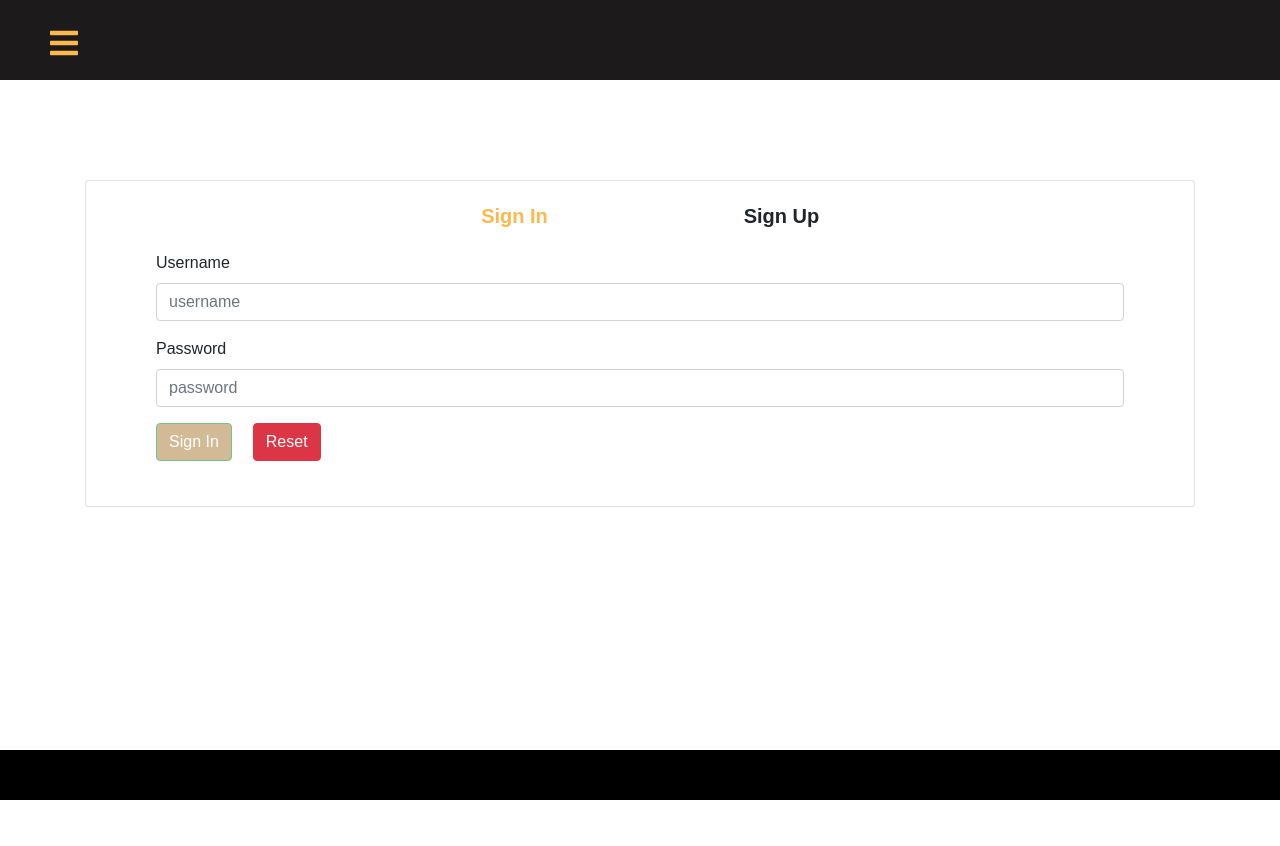
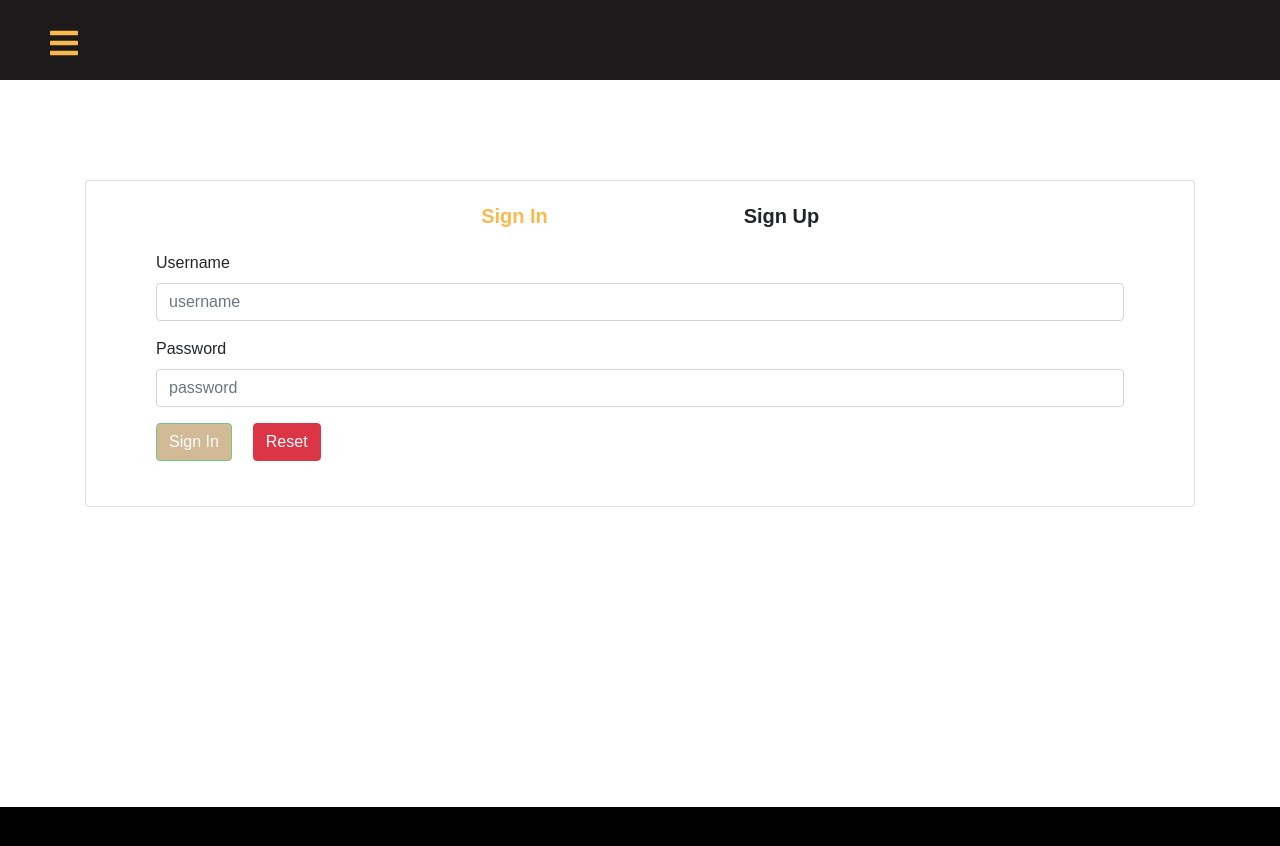
Before and after one commit to Cham-88D/ITP_Hotel-Frontend, a React (Create React App) app: page / in a window 1280 px wide. Shown: the top 846 px of the page. Before the commit the page ends 800 px from the top, so only its background shows below. Built offline with nearby package versions, Linux system fonts and the light colour scheme.

Commit message:
:bug: urgent fixes

```diff
--- a/src/App.css
+++ b/src/App.css
@@ -65,7 +65,7 @@ html {
 
 
 .footer{
-    position: relative;
+    position: absolute;
     bottom: 0;
     width: 100%;
     height: 50px;
@@ -609,3 +609,21 @@ hr{
     transform: rotate(360deg);
   }
 }
+
+.common-footer{
+  position: relative;
+    bottom: 0;
+    width: 100%;
+    height: 50px;
+    background-color: black;
+    text-align: center;
+    color: white;
+    margin-top: 300px;
+}
+
+.main-app-container{
+  min-height: 82vh;
+  max-width: 960px;
+  display: flex;
+  justify-content: center;
+}
--- a/src/components/CommonFooter.js
+++ b/src/components/CommonFooter.js
@@ -12,7 +12,7 @@ class CommonFooter extends Component {
     render() {
         return (
             <div>
-                <footer className="footer" >
+                <footer className="common-footer" >
 
                     <span className="text-muted"></span>
 
--- a/src/components/EventIT19067148.css
+++ b/src/components/EventIT19067148.css
@@ -9,11 +9,11 @@
   }
 */
 
-  .container{
+  /*.container{
     margin-left: 150%;
-    /*float: left;*/
+    float: left;
     width: 100%;
-  }
+  }*/
 
 
   .priceList{
--- a/src/components/auth/index.jsx
+++ b/src/components/auth/index.jsx
@@ -33,6 +33,7 @@ class Index extends Component {
 
         return (
             <div className="container">
+                {localStorage.getItem("userId") === null ? (
                     <div className="row">
                         {localNotification !== "" && localNotification !== null ? (<Alert message={localNotification} type={notificationType} />) : null}
                         {isLoading ? (<Loader
@@ -43,7 +44,7 @@ class Index extends Component {
                             timeout={3000}
                         />) : (
                             <div className="card" style={{ width: "100%", margin: "auto", marginTop: "100px" }}>
-                            <div style={{margin:"20px"}}>
+                                <div style={{ margin: "20px" }}>
                                     <div style={{ display: "flex", justifyContent: "center" }}>
                                         <div style={{ width: "25%", textAlign: "center" }}>
                                             {authType === AUTH_TYPE.SIGNIN ? (
@@ -70,6 +71,12 @@ class Index extends Component {
                             </div>
                         )}
                     </div>
+                ) : (
+                    <div style={{display:"flex",justifyContent:"center",marginTop:"50px"}}>
+                        <img src="/hote-icon.jpeg" alt="home-pic" style={{width:"100%", paddingTop:"100px"}}/>
+                    </div>
+                )}
+
             </div>
         )
     }
--- a/src/components/order/ViewOrders.jsx
+++ b/src/components/order/ViewOrders.jsx
@@ -254,7 +254,7 @@ class ViewOrders extends Component {
                                     </div>
                                     <div style={{ flexGrow: "1" }}>
                                         <Fragment>
-                                            <div style={{ display: "none" }}
+                                            <div style={{ display: "none"}}
                                             >
                                                 <style type="text/css">
                                                     {"@media print{@page {size: landscape; margin: 10mm;}}"}
--- a/src/components/order/orderDetailsPdf.jsx
+++ b/src/components/order/orderDetailsPdf.jsx
@@ -1,4 +1,4 @@
-import React, { Component,Fragment } from "react";
+import React, { Component, Fragment } from "react";
 
 class OrderPDF extends Component {
     constructor(props) {
@@ -15,10 +15,10 @@ class OrderPDF extends Component {
         const { billDetails } = this.props;
         return (
             <Fragment>
-               {/*} <div>
-                    <img src="/hote-icon.jpeg" alr="main-icon" style={{height:"40px"}}/>
-        </div>*/}
                 <table className="table table-striped table-bordered" style={{ background: "#ebebe0" }}>
+                    <tr style={{ backgroundColor: "white", textAlign: "center",border:"none" }}>
+                        <img src="/hote-icon.jpeg" alr="main-icon" style={{ height: "40px" }} />
+                    </tr>
                     <tr>
                         <th style={{ color: 'red' }}>Order ID</th>
                         <th style={{ color: 'red' }}>Order Status</th>
```
Lines whose indentation alone changed are shown as unchanged.
